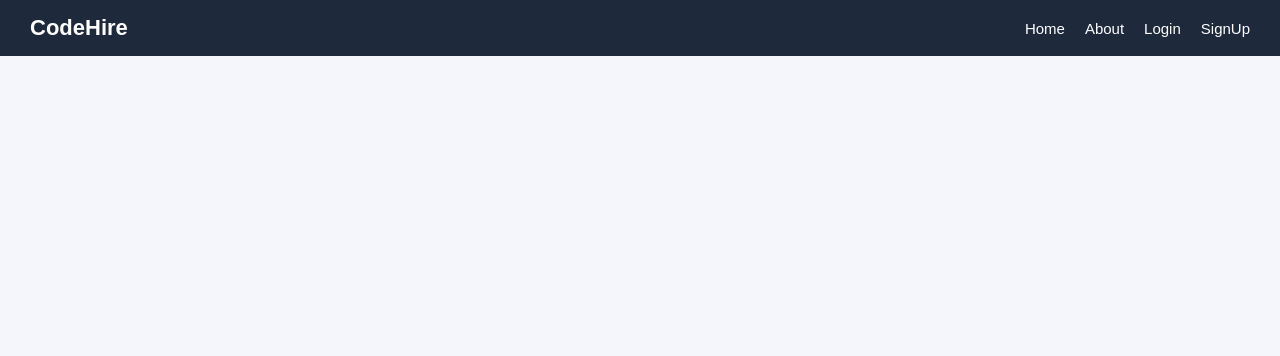
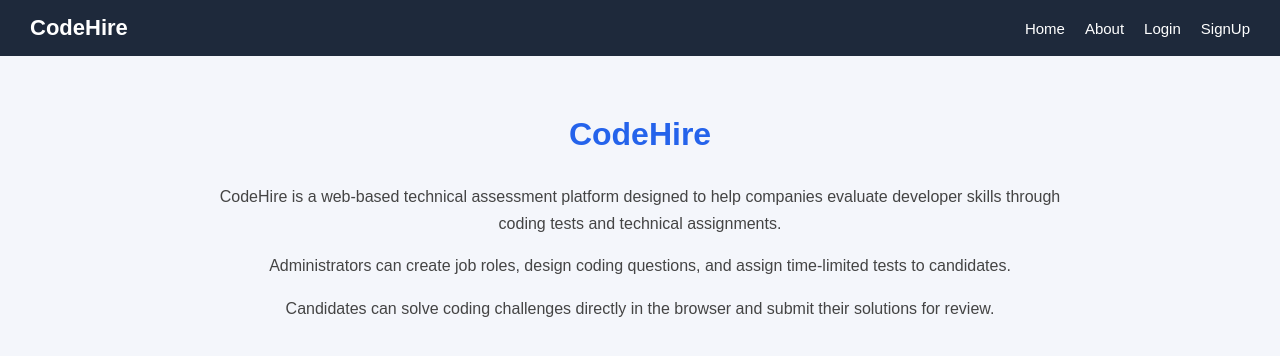
Before and after one commit to 16-Biki/CodeHire, a React (Vite) app in the folder frontend/: page /home in a window 1280 px wide. Shown: the top 356 px of the page. Built offline with nearby package versions, Linux system fonts and the light colour scheme; no server answers.

Commit message:
Final Submit

```diff
--- a/frontend/src/App.jsx
+++ b/frontend/src/App.jsx
@@ -1,4 +1,4 @@
-import { BrowserRouter, Routes, Route, Navigate } from "react-router-dom";
+import { BrowserRouter, Routes, Route } from "react-router-dom";
 
 import Navbar from "./components/Navbar";
 import ProtectedRoute from "./components/ProtectedRoute";
@@ -18,34 +18,19 @@ import Submissions from "./pages/Submissions";
 import Jobs from "./pages/Jobs";
 
 function App() {
-  const user = JSON.parse(localStorage.getItem("user"));
-
   return (
     <BrowserRouter>
       <Navbar />
 
       <Routes>
-        <Route
-          path="/"
-          element={
-            user ? (
-              user.role === "admin" ? (
-                <Navigate to="/admin" />
-              ) : (
-                <Navigate to="/jobs" />
-              )
-            ) : (
-              <Home />
-            )
-          }
-        />
+        {/* Home routes */}
+        <Route path="/" element={<Home />} />
+        <Route path="/home" element={<Home />} />
 
+        <Route path="/about" element={<About />} />
         <Route path="/jobs" element={<Jobs />} />
 
-        <Route path="/about" element={<About />} />
-
         <Route path="/login" element={<Login />} />
-
         <Route path="/register" element={<Register />} />
 
         <Route
--- a/frontend/src/components/Navbar.jsx
+++ b/frontend/src/components/Navbar.jsx
@@ -10,6 +10,7 @@ function Navbar() {
 
   const logout = () => {
     localStorage.clear();
+    sessionStorage.clear();
     navigate("/login");
   };
 
@@ -39,12 +40,13 @@ function Navbar() {
 
   return (
     <nav className="navbar">
-      <Link className="logo" to="/">
+      <Link className="logo" to="/home">
         CodeHire
       </Link>
 
       <div className="nav-links">
-        <Link to="/">Home</Link>
+        <Link to="/home">Home</Link>
+
         <Link to="/about">About</Link>
 
         {user?.role === "candidate" && <Link to="/jobs">Available Jobs</Link>}
@@ -61,7 +63,7 @@ function Navbar() {
         {user && (
           <div className="user-menu" ref={menuRef}>
             <span className="username" onClick={() => setOpen(!open)}>
-              {user.name}▼
+              {user.name} ▼
             </span>
 
             {open && (
--- a/frontend/src/pages/About.jsx
+++ b/frontend/src/pages/About.jsx
@@ -6,21 +6,18 @@ function About() {
       <p>
         CodeHire is built to simplify the technical hiring process by providing
         a structured environment where companies can assess developer skills
-        efficiently. The platform focuses on helping organizations make better
-        hiring decisions through practical technical evaluations.
+        efficiently.
       </p>
 
       <p>
         Instead of relying only on resumes or theoretical interviews, CodeHire
         allows candidates to demonstrate their abilities by solving real coding
-        and problem-solving challenges. This approach helps employers gain a
-        clearer understanding of a candidate's technical capabilities.
+        challenges.
       </p>
 
       <p>
-        With a streamlined assessment workflow and organized submission review,
-        CodeHire aims to make the developer screening process faster, more
-        transparent, and more effective for both recruiters and candidates.
+        With organized submission review and streamlined assessments, CodeHire
+        helps companies hire developers faster and more effectively.
       </p>
     </div>
   );
--- a/frontend/src/pages/Home.jsx
+++ b/frontend/src/pages/Home.jsx
@@ -1,24 +1,42 @@
+import { useEffect } from "react";
+import { useNavigate } from "react-router-dom";
+
 function Home() {
+  const navigate = useNavigate();
+
+  useEffect(() => {
+    const user = JSON.parse(localStorage.getItem("user"));
+    const firstVisit = sessionStorage.getItem("visited");
+
+    if (!firstVisit) {
+      sessionStorage.setItem("visited", "true");
+
+      if (user?.role === "admin") {
+        navigate("/admin");
+      } else if (user?.role === "candidate") {
+        navigate("/jobs");
+      }
+    }
+  }, []);
+
   return (
     <div className="page">
       <h1 style={{ color: "#2563eb" }}>CodeHire</h1>
 
       <p>
         CodeHire is a web-based technical assessment platform designed to help
-        companies evaluate developer skills through structured coding tests and
-        technical assignments.
+        companies evaluate developer skills through coding tests and technical
+        assignments.
       </p>
 
       <p>
-        The platform allows administrators to create job roles, design custom
-        coding or theoretical questions, and assign time-limited tests to
-        candidates in a controlled environment.
+        Administrators can create job roles, design coding questions, and assign
+        time-limited tests to candidates.
       </p>
 
       <p>
-        Candidates can solve problems directly in the browser using an
-        integrated code editor and submit their solutions for review. This helps
-        companies efficiently screen developers before the interview stage.
+        Candidates can solve coding challenges directly in the browser and
+        submit their solutions for review.
       </p>
     </div>
   );
```
